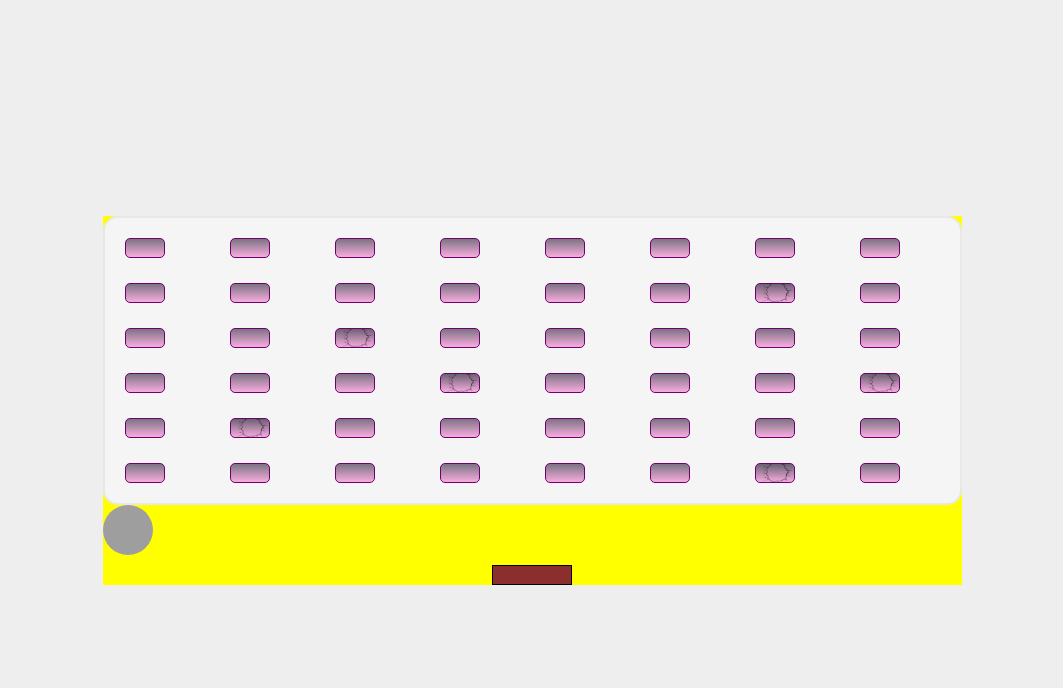
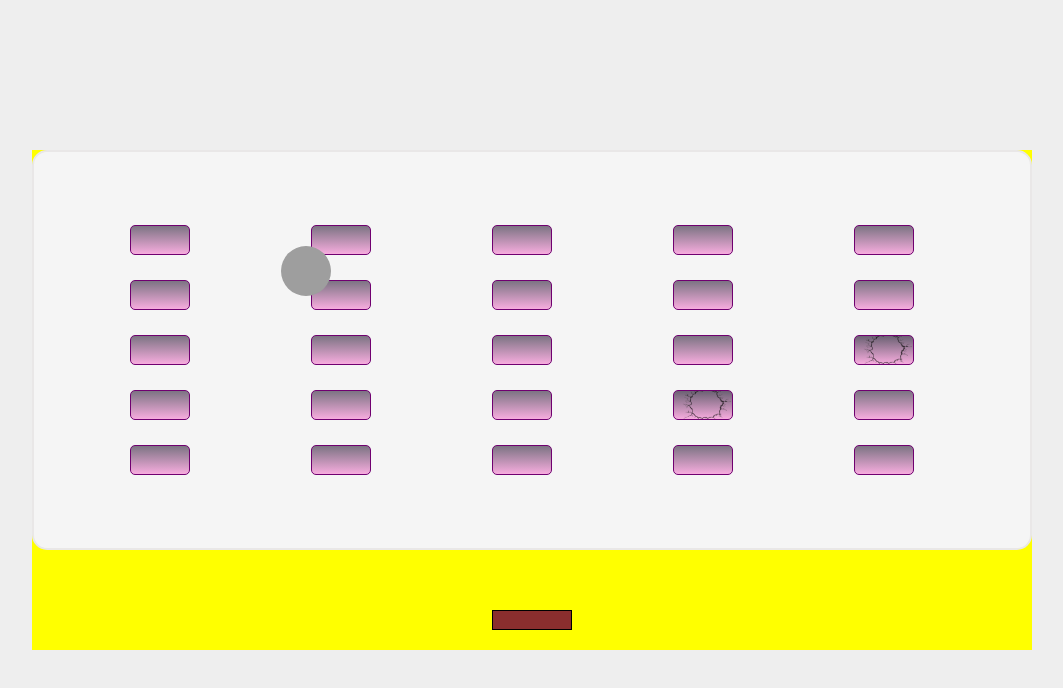
Before and after one commit to NouranMohamedFouad/brick-breaker, a plain HTML site: page index.html in a window 1280 px wide. Shown: the whole page, without its empty margins (108-1171 px from the left). Drawn offline with Linux system fonts and the light colour scheme; grey boxes are pictures that could not be loaded.

Commit message:
integrating all trial success 1

```diff
--- a/game/scripts/ball.js
+++ b/game/scripts/ball.js
@@ -30,7 +30,7 @@ export class Ball{
 
       //detecting ball collision with container edges and directing the ball within the container edges
       //x-Axis (Left and Right edges)
-      if (ballCenterX+ballRadius > containerRect.right-5 || ballCenterX-ballRadius < containerRect.left-10) {
+      if (ballCenterX+ballRadius > containerRect.right || ballCenterX-ballRadius < containerRect.left-10) {
           this.ballVelocityX*=-1; //reverse the velocity means reversing ball direction on x-axis
       }
 
--- a/game/scripts/bricks.js
+++ b/game/scripts/bricks.js
@@ -22,7 +22,7 @@ export class BrickBreaker {
     this.container.style.display = 'grid';
     this.container.style.gridTemplateColumns = `repeat(${this.cols}, ${this.brickWidth}px)`;
     this.container.style.gridGap = `${this.brickPadding}px`;
-    this.container.style.justifyContent = 'center';
+    this.container.style.justifyContent = 'space-evenly';
   }
 
   createBricks() {
--- a/game/scripts/game.js
+++ b/game/scripts/game.js
@@ -8,8 +8,8 @@ export class Game {
         document.body.append(this.container)
 
         this.container.append(bricksContainer.container, ball.container, paddle.container)
-        ball.ballX = this.container.getBoundingClientRect().left + 150 + 'px';
-        ball.ballY = this.container.getBoundingClientRect().top + 10 + 'px';
+        ball.ballX = this.container.getBoundingClientRect().left + 150 ;
+        ball.ballY = this.container.getBoundingClientRect().top + 10 ;
         ball.animate(this.container);
     }
 
--- a/game/scripts/main.js
+++ b/game/scripts/main.js
@@ -4,7 +4,7 @@ import { Paddle } from "./paddle.js"
 import { Ball } from "./ball.js";
 
 function startGame() {
-    const bricks = new BrickBreaker('gameContainer', 6, 8, 80, 40, 25, 0.1);
+    const bricks = new BrickBreaker('gameContainer', 5, 5, 80, 40, 25, 0.1);
     const paddle = new Paddle();
     const ball = new Ball();
     const game = new Game(ball, paddle, bricks)
--- a/game/styles/ball.css
+++ b/game/styles/ball.css
@@ -6,4 +6,6 @@
     border-radius: 50%;
     position: absolute; /*to make the ball movable, to allow the ball image position to change when calling the function,
                         this tell the browser that we will not stick to the ball initial position*/
-}
+    pointer-events: none;
+    user-select: none;
+  }
--- a/game/styles/bricks.css
+++ b/game/styles/bricks.css
@@ -12,7 +12,7 @@ body {
 
 .bricks-container {
     display: grid;
-    justify-content: center;
+    justify-content: space-evenly;
     align-content: center;
     background: #f5f5f5;
     border: 2px solid #e9e7e7;
@@ -21,8 +21,8 @@ body {
 }
 
 .brick {
-    width: 40px;
-    height: 20px;
+    width: 60px;
+    height: 30px;
     background: linear-gradient(to bottom, #392c44a4, #f7a6dcea);
     border-radius: 5px;
     border: 1px solid #700070;
--- a/game/styles/game.css
+++ b/game/styles/game.css
@@ -1,5 +1,7 @@
 
 
 .game-container{
+    height: 500px;
+    width: 1000px;
     background: yellow;
 }
```
